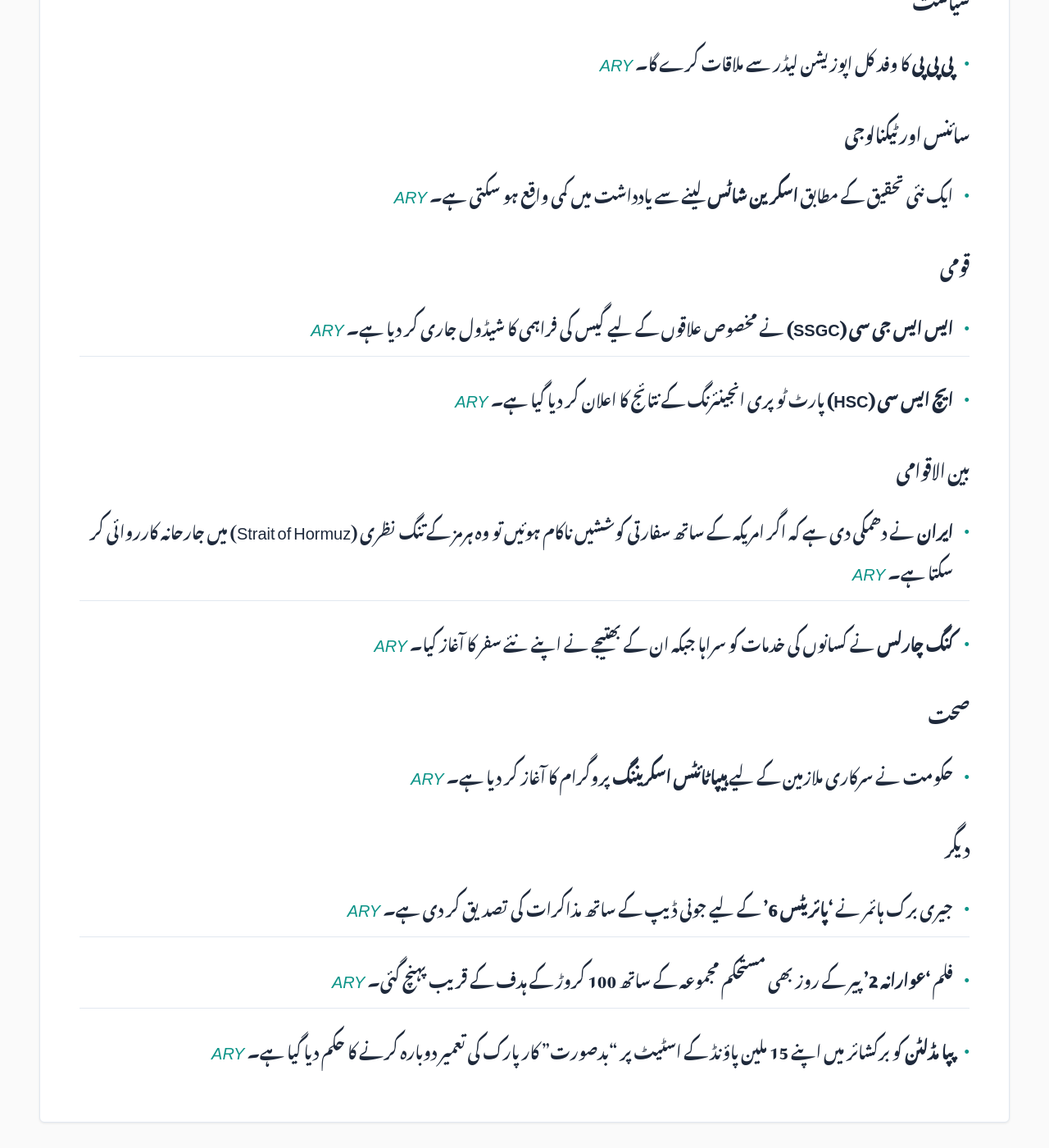
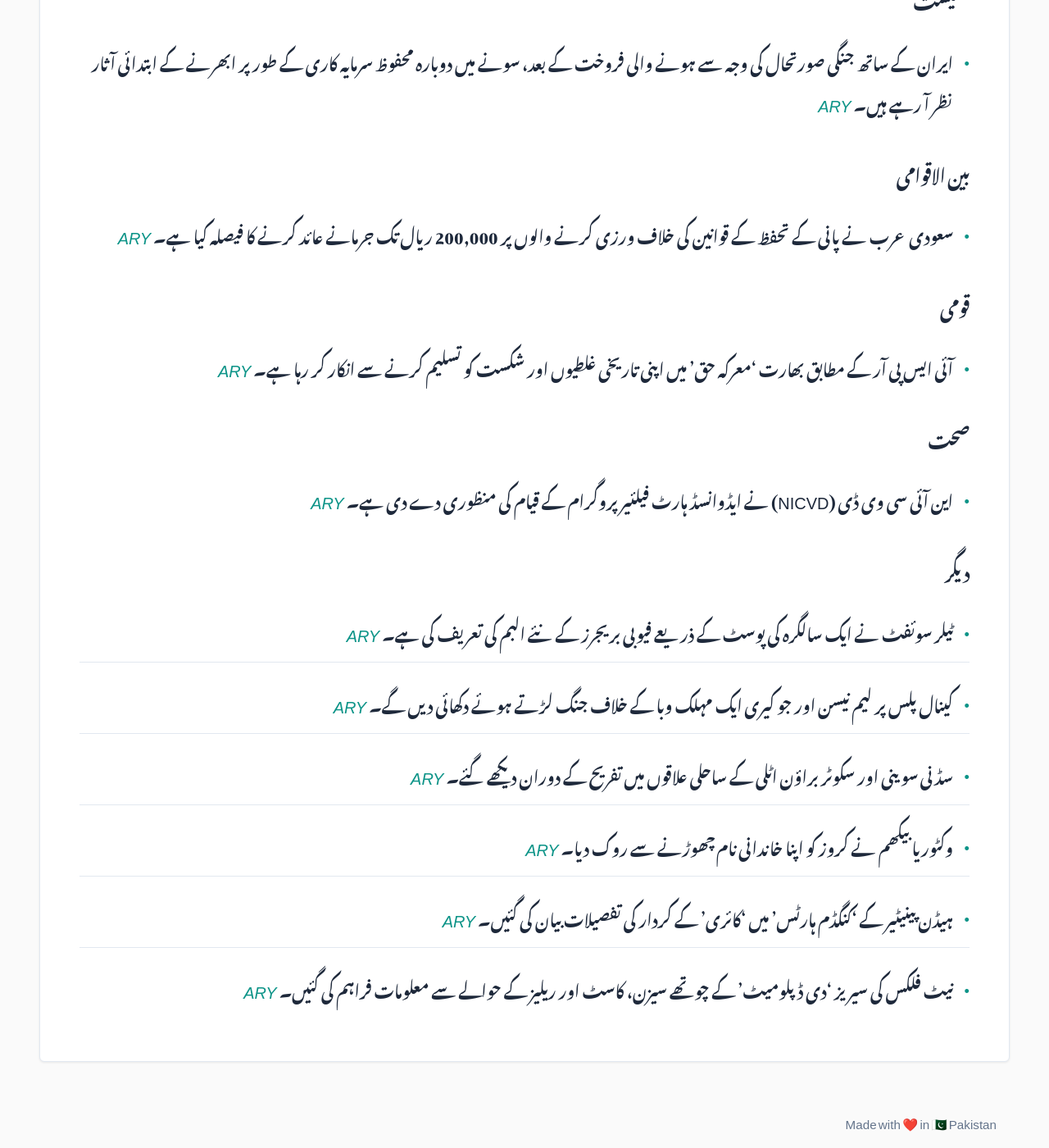
Before and after one commit to zsubzwary/news, a Jekyll site: the page built from ur/index.md, in a window 1280 px wide and 1400 px high, scrolled down 565 px. Shown: the whole window at 82% size. Built offline with Jekyll 4.4.1, drawn with Linux system fonts in a browser that asks for light colours; some web fonts are replaced; comment, search, counter and statistics services are not loaded; some of the changed text lies outside the part shown.

Commit message:
DateTime; 2026-08-18T04:06:43.261Z

```diff
--- a/ur/index.md
+++ b/ur/index.md
@@ -7,28 +7,26 @@ rtl: true
 
 پاکستان کی تازہ خبروں کا خلاصہ
 
- &lrm; 17-Aug-2026 21:07PKT
+ &lrm; 18-Aug-2026 09:06PKT
 
 پڑھنے کا وقت : 2 منٹ
 
-### سیاست
-- **پی پی پی** کا وفد کل اپوزیشن لیڈر سے ملاقات کرے گا۔ *[ARY](https://arynews.tv/ppp-delegation-to-meet-with-mahmood-khan-achakzai)*
+### معیشت
+- ایران کے ساتھ جنگی صورتحال کی وجہ سے ہونے والی فروخت کے بعد، سونے میں دوبارہ محفوظ سرمایہ کاری کے طور پر ابھرنے کے ابتدائی آثار نظر آ رہے ہیں۔ *[ARY](https://arynews.tv/gold-shows-early-signs-of-reclaiming-safe-haven-appeal-after-iran-war-selloff)*
 
-### سائنس اور ٹیکنالوجی
-- ایک نئی تحقیق کے مطابق **اسکرین شاٹس** لینے سے یادداشت میں کمی واقع ہو سکتی ہے۔ *[ARY](https://arynews.tv/taking-screenshots-actually-cause-memory-loss-new-study-finds)*
+### بین الاقوامی
+- سعودی عرب نے پانی کے تحفظ کے قوانین کی خلاف ورزی کرنے والوں پر 200,000 ریال تک جرمانے عائد کرنے کا فیصلہ کیا ہے۔ *[ARY](https://arynews.tv/saudi-arabia-imposes-fines-up-to-sr200000-for-water-conservation-violations)*
 
 ### قومی
-- **ایس ایس جی سی (SSGC)** نے مخصوص علاقوں کے لیے گیس کی فراہمی کا شیڈول جاری کر دیا ہے۔ *[ARY](https://arynews.tv/gas-supply-schedule-announced-for-these-areas-by-ssgc)*
-- **ایچ ایس سی (HSC)** پارٹ ٹو پری انجینئرنگ کے نتائج کا اعلان کر دیا گیا ہے۔ *[ARY](https://arynews.tv/hsc-part-2-pre-engineering-results-2026-announced)*
-
-### بین الاقوامی
-- **ایران** نے دھمکی دی ہے کہ اگر امریکہ کے ساتھ سفارتی کوششیں ناکام ہوئیں تو وہ ہرمز کے تنگ نظری (Strait of Hormuz) میں جارحانہ کارروائی کر سکتا ہے۔ *[ARY](https://arynews.tv/iran-threatens-to-go-on-offensive-in-strait-of-hormuz)*
-- **کنگ چارلس** نے کسانوں کی خدمات کو سراہا جبکہ ان کے بھتیجے نے اپنے نئے سفر کا آغاز کیا۔ *[ARY](https://arynews.tv/king-charles-honors-farmers-as-nephew-embarks-on-new-journey)*
+- آئی ایس پی آر کے مطابق بھارت 'معرکہ حق' میں اپنی تاریخی غلطیوں اور شکست کو تسلیم کرنے سے انکار کر رہا ہے۔ *[ARY](https://arynews.tv/marka-e-haq-unraveling-indias-historical-fabrication)*
 
 ### صحت
-- حکومت نے سرکاری ملازمین کے لیے **ہیپاٹائٹس اسکریننگ** پروگرام کا آغاز کر دیا ہے۔ *[ARY](https://arynews.tv/government-employees-to-undergo-hepatitis-screening)*
+- این آئی سی وی ڈی (NICVD) نے ایڈوانسڈ ہارٹ فیلئیر پروگرام کے قیام کی منظوری دے دی ہے۔ *[ARY](https://arynews.tv/nicvd-approves-establishment-of-advanced-heart-failure-program)*
 
 ### دیگر
-- جیری برک ہائمر نے **'پائریٹس 6'** کے لیے جونی ڈیپ کے ساتھ مذاکرات کی تصدیق کر دی ہے۔ *[ARY](https://arynews.tv/captain-jack-sparrow-is-back-jerry-bruckheimer-confirms-talks-with-johnny-depp-for-pirates-6)*
-- فلم **'عوارانہ 2'** پیر کے روز بھی مستحکم مجموعہ کے ساتھ 100 کروڑ کے ہدف کے قریب پہنچ گئی۔ *[ARY](https://arynews.tv/awarapan-2-nears-100-crore-mark-with-steady-monday-collection)*
-- **پپا مڈلٹن** کو برکشائر میں اپنے 15 ملین پاؤنڈ کے اسٹیٹ پر "بدصورت" کار پارک کی تعمیر دوبارہ کرنے کا حکم دیا گیا ہے۔ *[ARY](https://arynews.tv/pippa-middleton-ordered-to-redo-ugly-car-park-at-15m-berkshire-estate)*
+- ٹیلر سوئفٹ نے ایک سالگرہ کی پوسٹ کے ذریعے فیوبی بریجرز کے نئے البم کی تعریف کی ہے۔ *[ARY](https://arynews.tv/taylor-swift-hypes-up-phoebe-bridgers-new-album-in-birthday-post)*
+- کینال پلس پر لیم نیسن اور جو کیری ایک مہلک وبا کے خلاف جنگ لڑتے ہوئے دکھائی دیں گے۔ *[ARY](https://arynews.tv/cold-storage-liam-neeson-joe-keery-fight-a-deadly-outbreak-on-canal)*
+- سڈنی سوینی اور سکوٹر براؤن اٹلی کے ساحلی علاقوں میں تفریح کے دوران دیکھے گئے۔ *[ARY](https://arynews.tv/sydney-sweeney-and-scooter-braun-enjoy-italian-coastal-outing)*
+- وکٹوریا بیکھم نے کروز کو اپنا خاندانی نام چھوڑنے سے روک دیا۔ *[ARY](https://arynews.tv/victoria-beckham-blocked-cruz-from-dropping-surname)*
+- ہیڈن پینیٹیر کے 'کنگڈم ہارٹس' میں 'کائری' کے کردار کی تفصیلات بیان کی گئیں۔ *[ARY](https://arynews.tv/hayden-panettieres-role-as-kairi-in-kingdom-hearts-explained)*
+- نیٹ فلکس کی سیریز 'دی ڈپلومیٹ' کے چوتھے سیزن، کاسٹ اور ریلیز کے حوالے سے معلومات فراہم کی گئیں۔ *[ARY](https://arynews.tv/the-diplomat-season-4-netflix-release-window-cast-and-what-we-know)*
```
